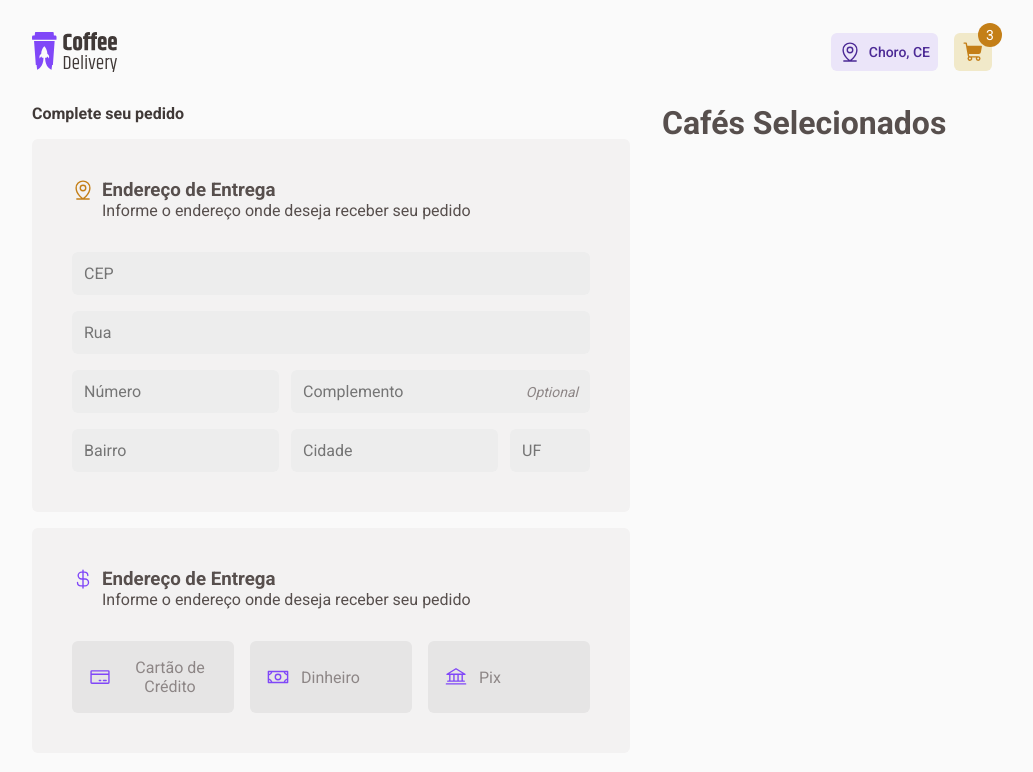
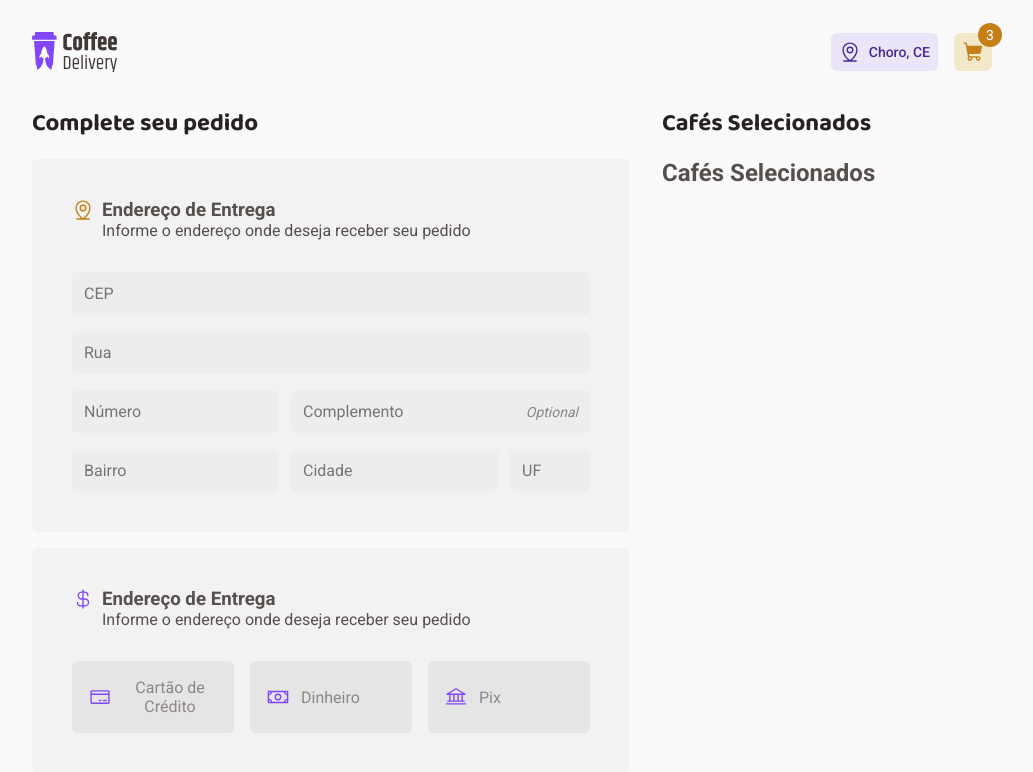
Before and after one commit to alvarobianor/coffee-delivery, a React (Vite) app: page /checkout in a window 1280 px wide. Shown: the top 772 px of the page, without its empty margins (128-1161 px from the left). Built offline with nearby package versions, Linux system fonts and the light colour scheme.

Commit message:
Improve checkout page styles

```diff
--- a/src/pages/Checkout/index.tsx
+++ b/src/pages/Checkout/index.tsx
@@ -6,12 +6,15 @@ import { styled } from 'styled-components';
 export function Checkout() {
   return (
     <Container>
-      <OrderSection>
+      <Section>
         <h2>Complete seu pedido</h2>
         <FinishOrder />
         <Payment />
-      </OrderSection>
-      <ResumeOrder />
+      </Section>
+      <Section>
+        <h2>Cafés Selecionados</h2>
+        <ResumeOrder />
+      </Section>
     </Container>
   );
 }
@@ -25,14 +28,14 @@ const Container = styled.main`
   margin-bottom: 5rem;
 `;
 
-const OrderSection = styled.section`
+const Section = styled.section`
   display: flex;
   flex-direction: column;
   gap: 1rem;
 
   h2 {
-    color: ${({ theme }) => theme.colors['base-subtitle']};
-    font-size: 1rem;
-    font-weight: bold;
+    font-family: ${({ theme }) => theme.fonts.title};
+    font-size: ${({ theme }) => theme.textSizes['title-title-m']};
+    color: ${({ theme }) => theme.colors['base-title']};
   }
 `;
```
